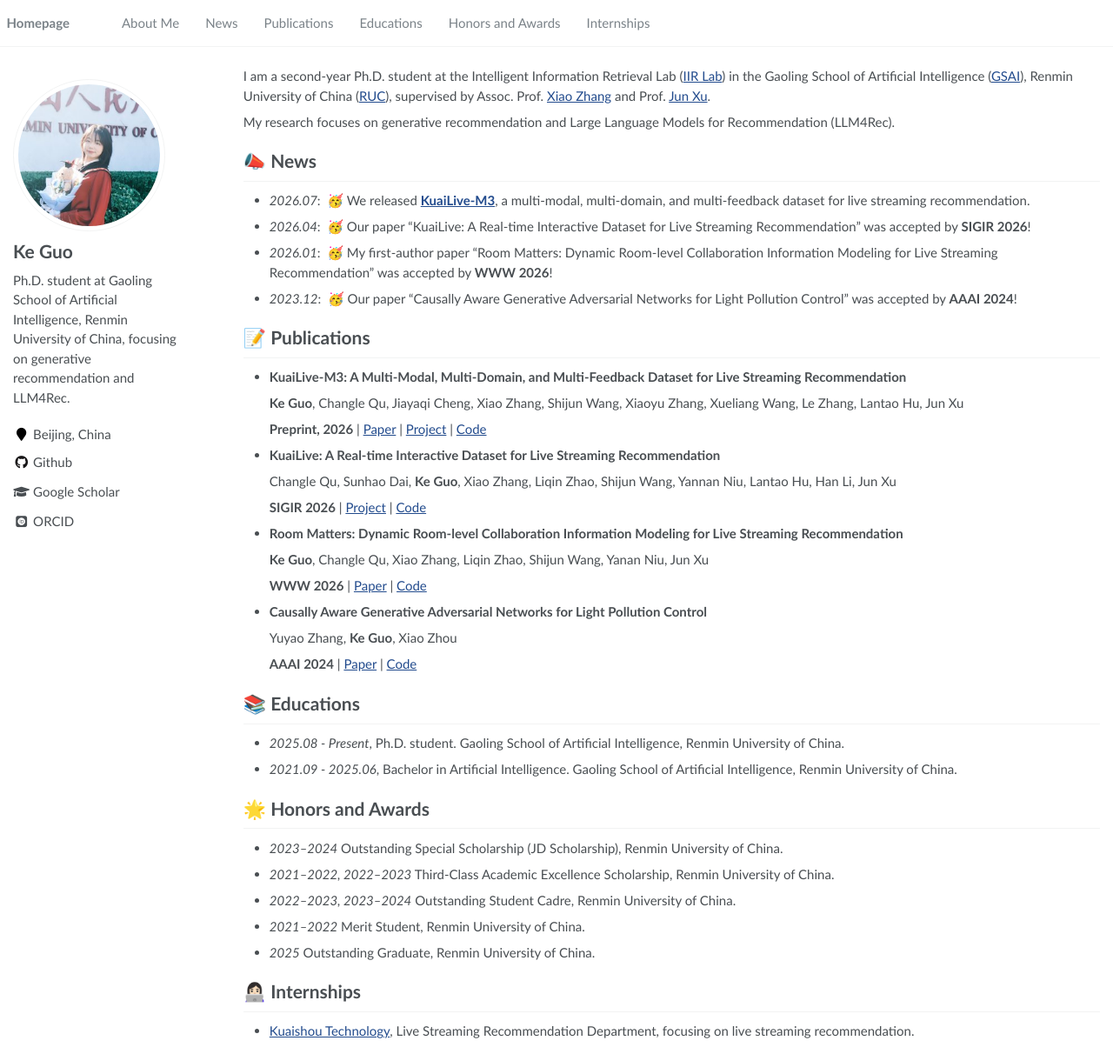
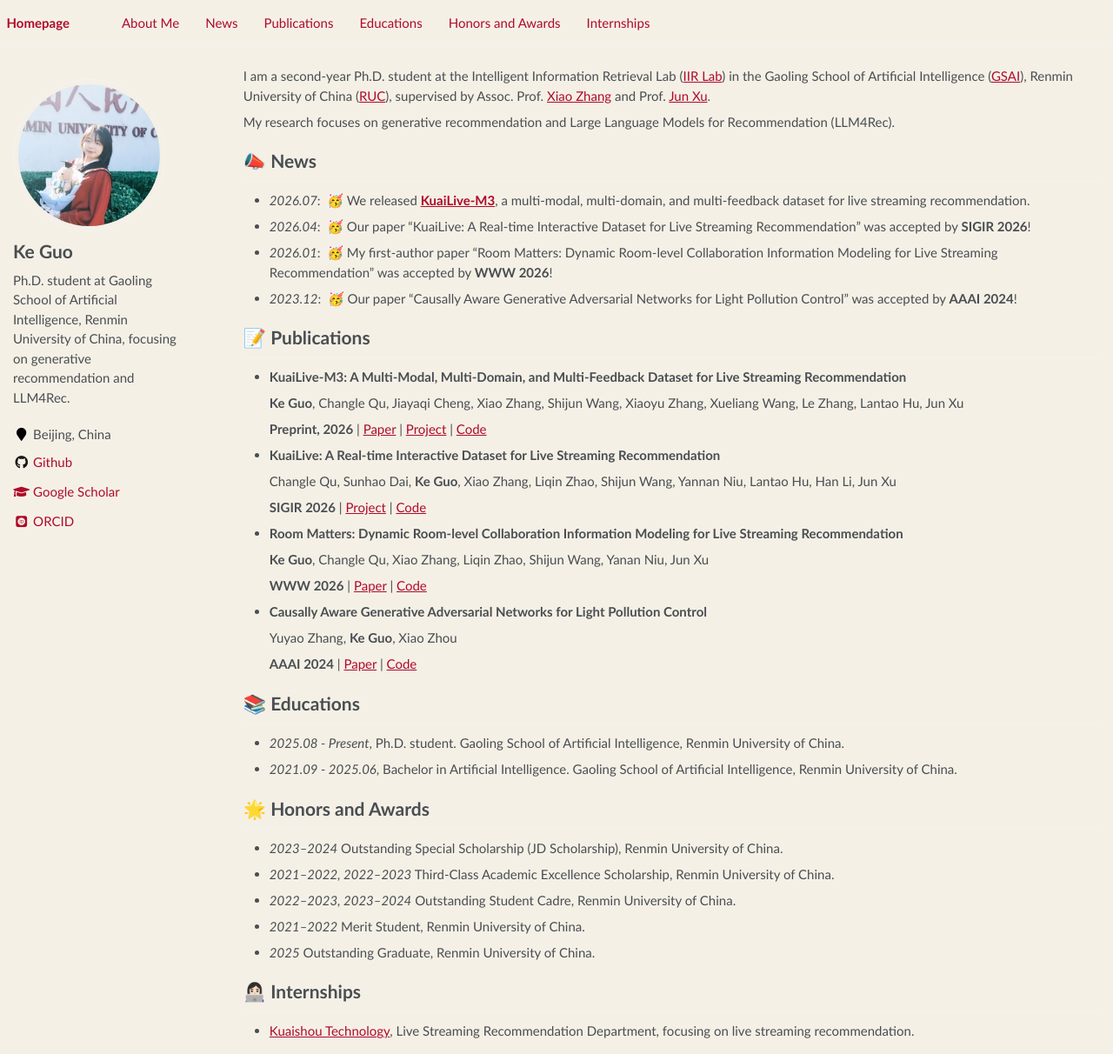
Before and after one commit to imgkkk574/imgkkk574.github.io, a Jekyll site: the page built from _pages/about.md, in a window 1280 px wide and 1212 px high. Shown: the whole window at 87% size. Built offline with Jekyll 4.4.1, drawn with Linux system fonts in a browser that asks for light colours; some web fonts are replaced; a script that is not in the unit is left out.

Commit message:
Apply book-page and RUC red theme

```diff
--- a/_sass/_footer.scss
+++ b/_sass/_footer.scss
@@ -20,7 +20,7 @@
           animation: intro 0.3s both;
   -webkit-animation-delay: 0.45s;
           animation-delay: 0.45s;
-  background-color: $lighter-gray;
+  background-color: $background-color;
   border-top: 1px solid $light-gray;
 
   footer {
@@ -37,7 +37,7 @@
   }
 
   a {
-    color: inherit;
+    color: $link-color;
     text-decoration: none;
 
     &:hover {
--- a/_sass/_masthead.scss
+++ b/_sass/_masthead.scss
@@ -5,7 +5,7 @@
 .masthead {
   position: sticky;
   top: 0;
-  background-color: white;
+  background-color: $background-color;
   border-bottom: 1px solid $border-color;
   -webkit-animation: intro 0.3s both;
           animation: intro 0.3s both;
--- a/_sass/_navigation.scss
+++ b/_sass/_navigation.scss
@@ -257,7 +257,7 @@
     padding: 5px;
     border: 1px solid $border-color;
     border-radius: $border-radius;
-    background: #fff;
+    background: $background-color;
     box-shadow: 0 0 10px rgba(#000, 0.25);
 
     a {
@@ -292,7 +292,7 @@
       width: 0;
       border-style: solid;
       border-width: 0 10px 10px;
-      border-color: #fff transparent;
+      border-color: $background-color transparent;
       display: block;
       z-index: 1;
     }
--- a/_sass/_sidebar.scss
+++ b/_sass/_sidebar.scss
@@ -184,7 +184,7 @@
   list-style-type: none;
   border: 1px solid $border-color;
   border-radius: $border-radius;
-  background: #fff;
+  background: $background-color;
   z-index: -1;
   box-shadow: 0 0 10px rgba(#000, 0.25);
   cursor: default;
@@ -225,7 +225,7 @@
     width: 0;
     border-style: solid;
     border-width: 0 10px 10px;
-    border-color: #fff transparent;
+    border-color: $background-color transparent;
     z-index: 1;
 
     @include breakpoint($large) {
@@ -243,7 +243,7 @@
     padding-right: 5px;
     padding-top: 2px;
     padding-bottom: 2px;
-    color: inherit;
+    color: $link-color;
     font-size: $type-size-5;
     text-decoration: none;
 
@@ -258,7 +258,7 @@
   font-size: 1.75em;
   display: block;
   a {
-    color: inherit;
+    color: $link-color;
     text-decoration: none;
     &:hover {
       text-decoration: underline;
--- a/_sass/_variables.scss
+++ b/_sass/_variables.scss
@@ -56,18 +56,21 @@ $darker-gray                : mix(#000, $gray, 60%);
 $light-gray                 : mix(#fff, $gray, 50%);
 $lighter-gray               : mix(#fff, $gray, 90%);
 
-$body-color                 : #fff;
-$background-color           : #fff;
+$paper-color                : #f5f0e6;
+$ruc-red                    : #ae0b2a; // RGB(174, 11, 42)
+
+$body-color                 : $paper-color;
+$background-color           : $paper-color;
 $code-background-color      : #fafafa;
 $code-background-color-dark : $light-gray;
 $text-color                 : $dark-gray;
 $border-color               : $lighter-gray;
 
-$primary-color              : #7a8288;
+$primary-color              : $ruc-red;
 $success-color              : #62c462;
 $warning-color              : #f89406;
 $danger-color               : #ee5f5b;
-$info-color                 : #224b8d;
+$info-color                 : $ruc-red;
 // $info-color                 : #52adc8;
 
 /* brands */
@@ -94,11 +97,11 @@ $xing-color                 : #006567;
 
 
 /* links */
-$link-color                 : $info-color;
-$link-color-hover           : mix(#000, $link-color, 25%);
-$link-color-visited         : mix(#fff, $link-color, 25%);
-$masthead-link-color        : $primary-color;
-$masthead-link-color-hover  : mix(#000, $primary-color, 25%);
+$link-color                 : $ruc-red;
+$link-color-hover           : mix(#000, $link-color, 15%);
+$link-color-visited         : $ruc-red;
+$masthead-link-color        : $ruc-red;
+$masthead-link-color-hover  : mix(#000, $ruc-red, 15%);
 
 
 /*
```
